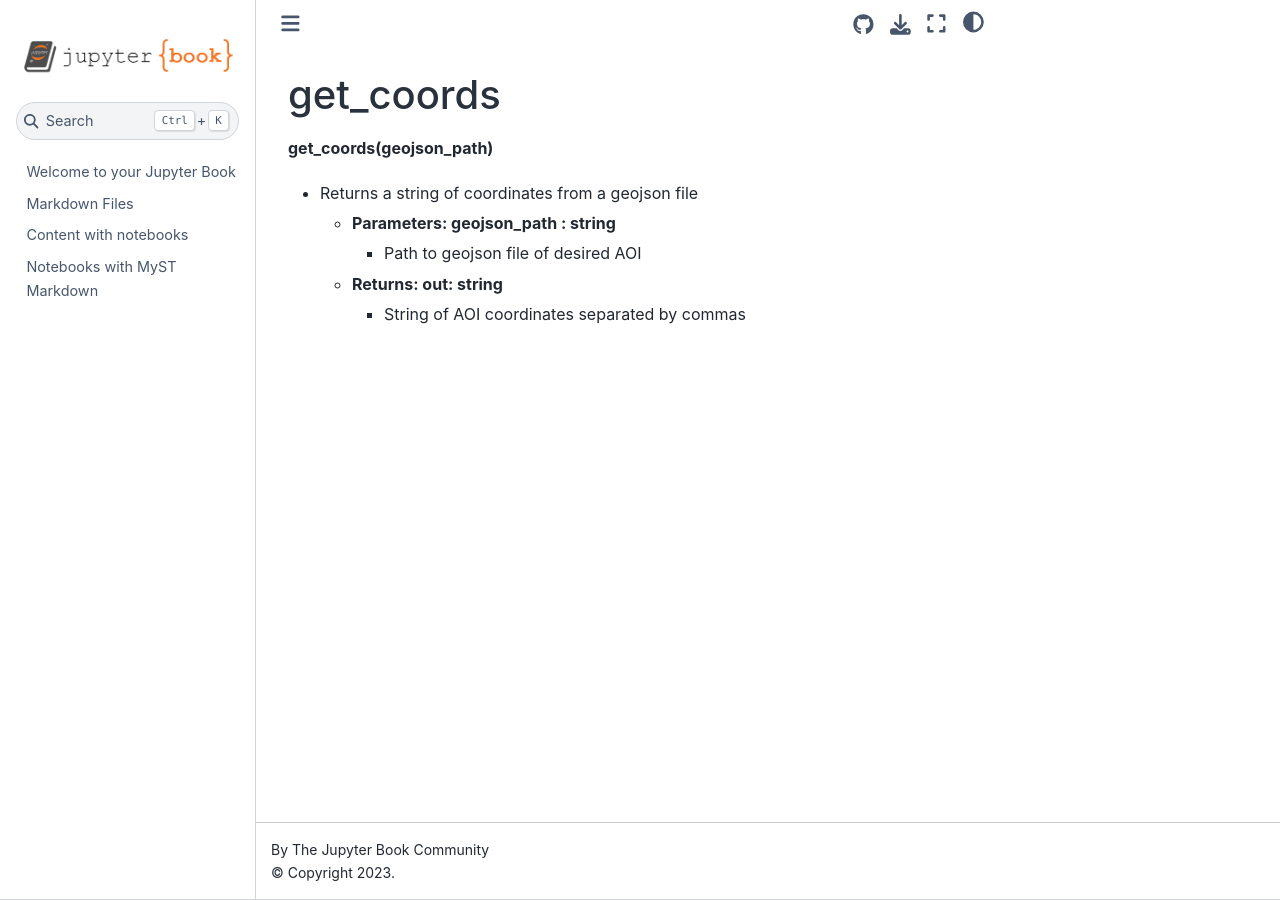
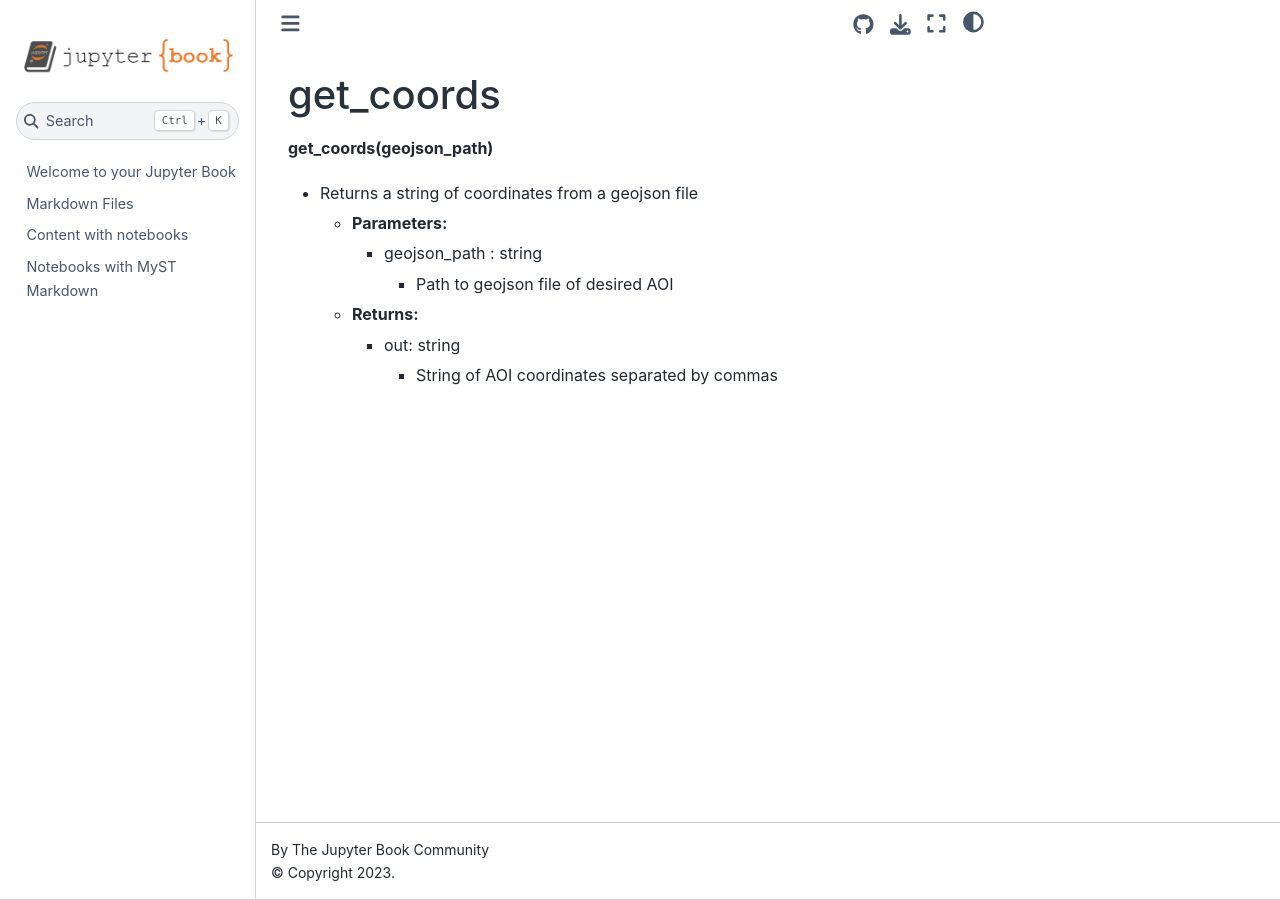
Before and after one commit to tifhsu88/eri-docs, a Jupyter Book: the page built from functions/get_coords.md, in a window 1280 px wide. Built offline with Jupyter Book 1.0.4 settings and Sphinx 7.4.7 and the Sphinx Book theme 1.1.4, drawn with Linux system fonts in a browser that asks for light colours; part of the change alters nothing that is shown.

```diff
--- a/functions/get_coords.md
+++ b/functions/get_coords.md
@@ -2,8 +2,9 @@
 
 **get_coords(geojson_path)**
 - Returns a string of coordinates from a geojson file
-    - **Parameters: geojson_path : string**
-      	- Path to geojson file of desired AOI
-
-	- **Returns:       out: string**
-	  - String of AOI coordinates separated by commas
+    - **Parameters:**
+      	- geojson_path : string
+      	  	- Path to geojson file of desired AOI
+    - **Returns:**
+      	- out: string
+      	  	- String of AOI coordinates separated by commas
```
